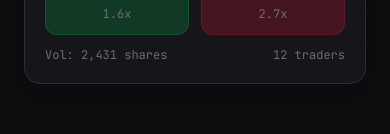
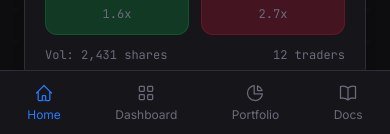
Before and after one commit to Galhadarr/circlebet, a Next.js app in the folder frontend/: page / in a window 390 px wide. Shown: the part 710-844 px from the top of the page. Built offline with nearby package versions, Linux system fonts and the light colour scheme; no server answers.

Commit message:
Show bottom navbar for phone on home page

```diff
--- a/frontend/src/app/page.tsx
+++ b/frontend/src/app/page.tsx
@@ -3,6 +3,7 @@
 import Link from "next/link";
 import { useAuthStore } from "@/stores/auth-store";
 import { Header } from "@/components/layout/header";
+import { BottomNav } from "@/components/layout/bottom-nav";
 
 function MockMarketCard() {
   const yesPrice = 0.63;
@@ -128,7 +129,7 @@ export default function LandingPage() {
   const token = useAuthStore((s) => s.token);
 
   return (
-    <div className="min-h-screen overflow-hidden">
+    <div className="min-h-screen overflow-hidden pb-16 sm:pb-0">
       {/* Background pattern */}
       <div
         className="fixed inset-0 opacity-[0.03] pointer-events-none"
@@ -282,6 +283,8 @@ export default function LandingPage() {
       <footer className="relative z-10 text-center py-8 text-xs text-text-muted">
         &copy; {new Date().getFullYear()} CircleBet
       </footer>
+
+      <BottomNav />
     </div>
   );
 }
```
